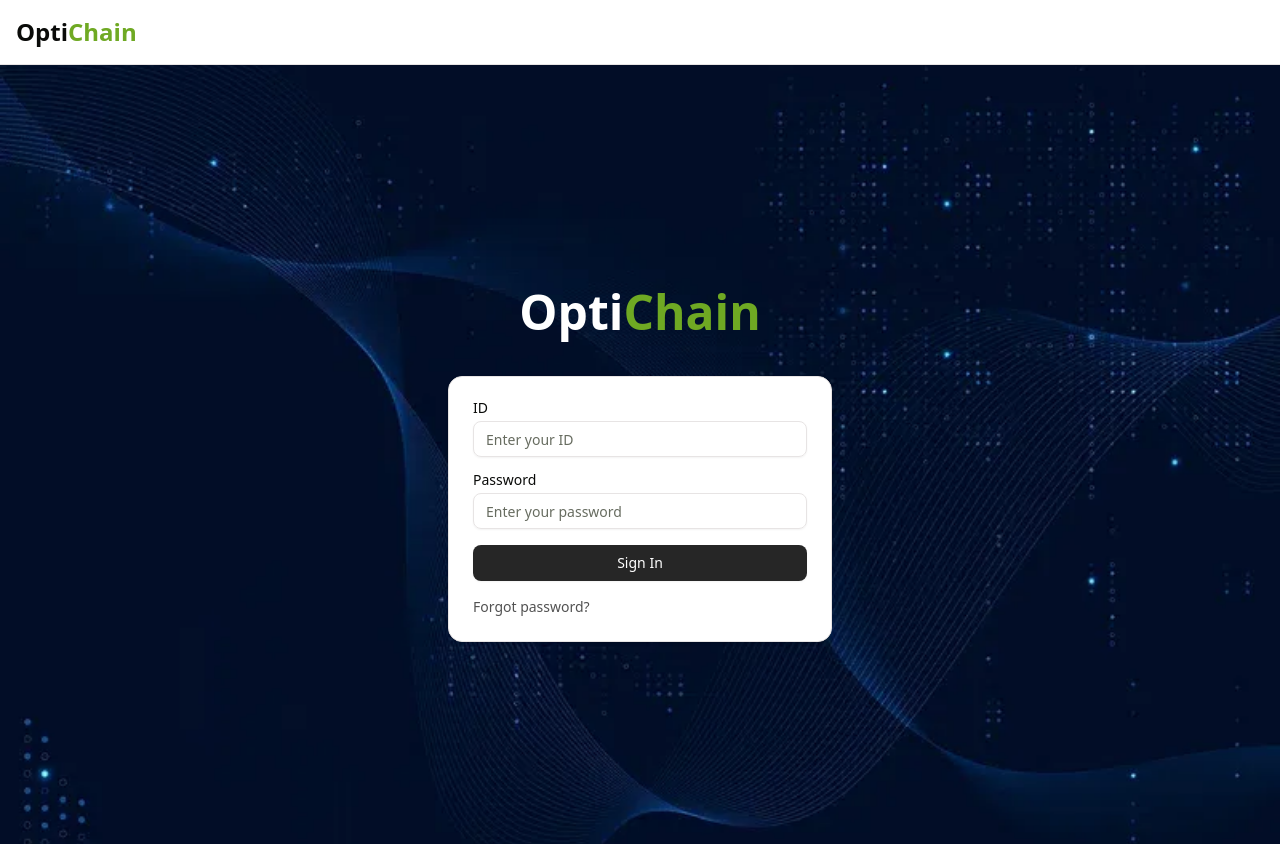
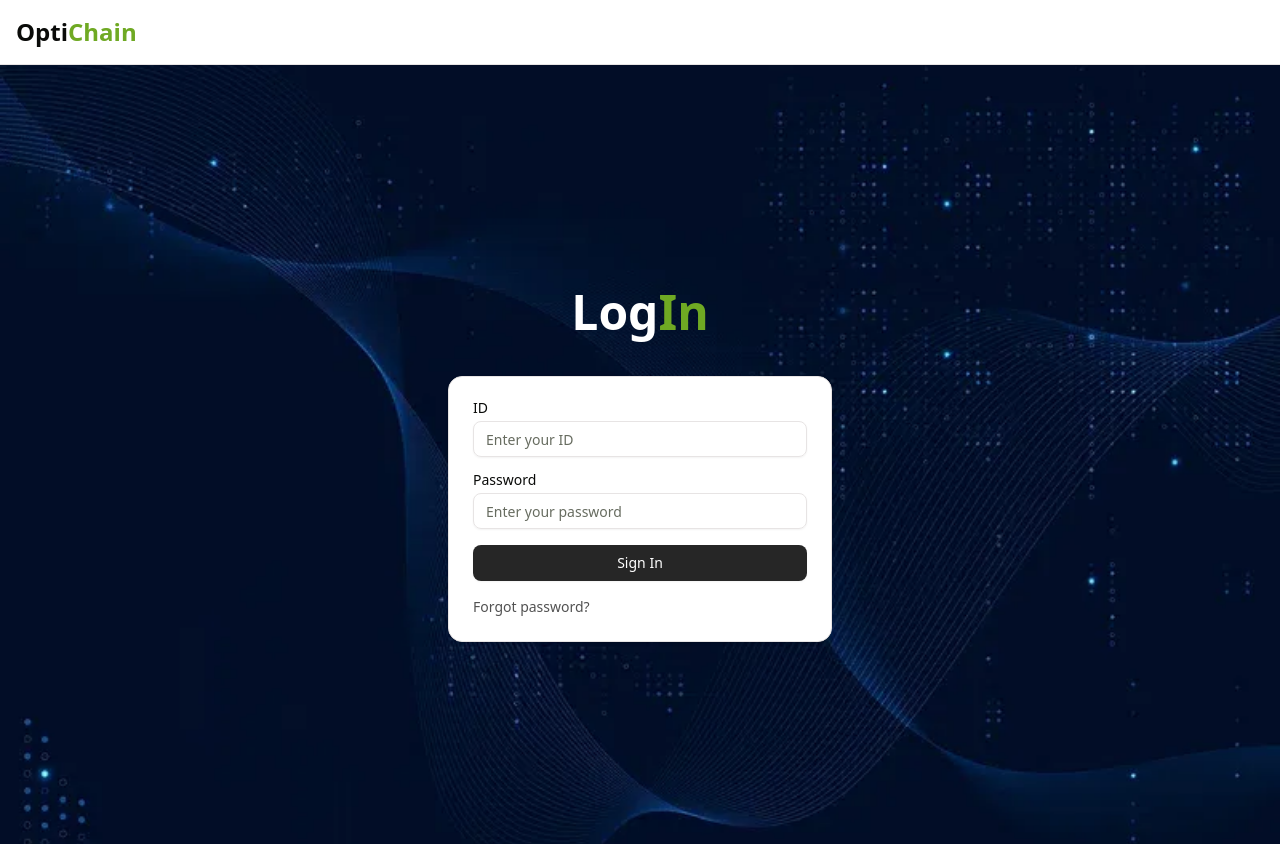
Before and after one commit to taseenjeem/OptiChain, a Next.js app: page / in a window 1280 px wide. Shown: the top 844 px of the page. Built offline with nearby package versions, Linux system fonts and the light colour scheme.

Commit message:
Text replaced

```diff
--- a/app/page.tsx
+++ b/app/page.tsx
@@ -9,7 +9,7 @@
       }}
     >
       <div className="text-white font-bold text-5xl mb-10">
-        Opti<span className="text-primary">Chain</span>
+        Log<span className="text-primary">In</span>
       </div>
       <LoginForm />
     </main>
```
